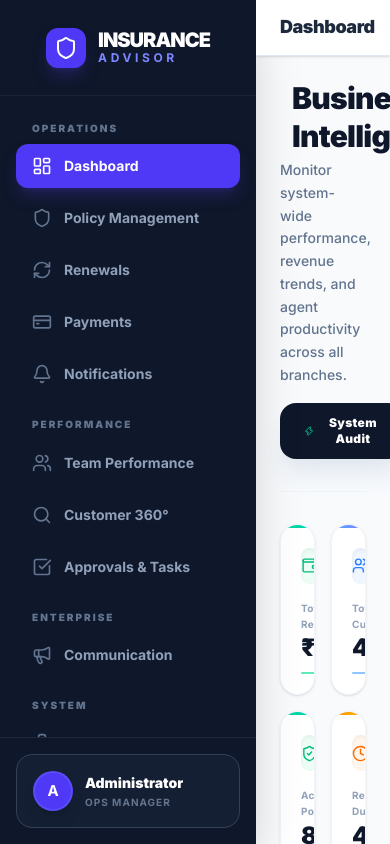
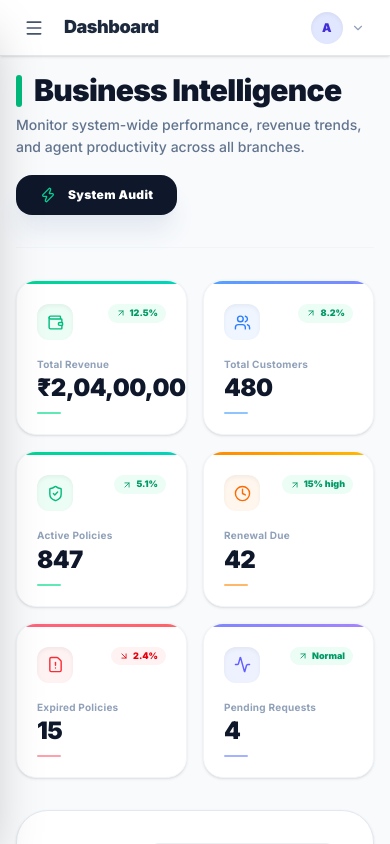
Before and after one commit to Gulhane-Shivani/Insurance_Advisor, a React (Vite) app: page /admin/overview in a window 390 px wide. Built offline with nearby package versions, Linux system fonts and the light colour scheme.

Commit message:
dashboard layouts and navigation for super admin, admin, and agent interfaces

```diff
--- a/src/app/admin/AdminLayout.tsx
+++ b/src/app/admin/AdminLayout.tsx
@@ -14,7 +14,9 @@ import {
   Briefcase,
   RefreshCw,
   CreditCard,
-  Bell
+  Bell,
+  Menu,
+  X
 } from 'lucide-react';
 import { useAuth } from '../../context/AuthContext';
 
@@ -23,6 +25,7 @@ const AdminLayout: React.FC = () => {
   const navigate = useNavigate();
   const location = useLocation();
   const [dropdownOpen, setDropdownOpen] = useState(false);
+  const [isSidebarOpen, setIsSidebarOpen] = useState(false);
   const dropdownRef = useRef<HTMLDivElement>(null);
 
   const handleLogout = () => {
@@ -39,6 +42,11 @@ const AdminLayout: React.FC = () => {
     document.addEventListener('mousedown', handleClickOutside);
     return () => document.removeEventListener('mousedown', handleClickOutside);
   }, []);
+
+  // Close sidebar on route change (mobile)
+  useEffect(() => {
+    setIsSidebarOpen(false);
+  }, [location.pathname]);
 
   const navGroups = [
     {
@@ -78,13 +86,32 @@ const AdminLayout: React.FC = () => {
       const link = group.links.find(l => location.pathname.includes(l.to));
       if (link) return link.label;
     }
+    if (location.pathname.includes('/admin/profile')) return 'Admin Profile';
     return 'Admin Panel';
   };
 
+  const initials = user?.full_name
+    ? user.full_name.split(' ').map((n: string) => n[0]).join('').toUpperCase()
+    : 'A';
+
   return (
     <div className="flex h-screen w-full bg-[#f8fafc] overflow-hidden font-sans antialiased text-slate-900">
-      {/* Sidebar - Matching Super Admin */}
-      <aside className="w-64 bg-slate-900 text-white flex flex-col flex-shrink-0 shadow-2xl z-20">
+
+      {/* Mobile Backdrop */}
+      {isSidebarOpen && (
+        <div
+          className="fixed inset-0 bg-slate-900/50 backdrop-blur-sm z-40 lg:hidden"
+          onClick={() => setIsSidebarOpen(false)}
+        />
+      )}
+
+      {/* Sidebar */}
+      <aside className={`
+        fixed inset-y-0 left-0 z-50 w-64 bg-slate-900 text-white flex flex-col flex-shrink-0 shadow-2xl
+        transition-transform duration-300 ease-in-out
+        ${isSidebarOpen ? 'translate-x-0' : '-translate-x-full'}
+        lg:relative lg:translate-x-0
+      `}>
         <div className="h-24 flex flex-col items-center justify-center bg-slate-900 border-b border-white/5">
           <span className="text-xl font-black tracking-tighter text-white flex items-center gap-3">
             <div className="w-10 h-10 bg-indigo-600 rounded-xl flex items-center justify-center shadow-lg shadow-indigo-900/50">
@@ -133,7 +160,7 @@ const AdminLayout: React.FC = () => {
             className="bg-slate-800/50 rounded-2xl p-4 flex items-center gap-3 border border-slate-700 cursor-pointer hover:bg-slate-800 transition-colors"
           >
             <div className="w-10 h-10 rounded-full bg-indigo-600 flex items-center justify-center flex-shrink-0 text-white font-bold border-2 border-indigo-500/50 shadow-lg">
-              {user?.full_name?.charAt(0) || 'A'}
+              {initials}
             </div>
             <div className="overflow-hidden">
               <p className="text-sm font-black text-white truncate">{user?.full_name || 'Administrator'}</p>
@@ -145,17 +172,24 @@ const AdminLayout: React.FC = () => {
 
       {/* Main Content Wrapper */}
       <div className="flex-1 flex flex-col min-w-0 overflow-hidden relative">
-        {/* Top Header - Slimmer */}
-        <header className="relative h-14 bg-white border-b border-slate-200 flex items-center justify-between px-6 z-40 flex-shrink-0 shadow-sm">
-          <div className="flex items-center gap-4">
+        {/* Top Header */}
+        <header className="relative h-14 bg-white border-b border-slate-200 flex items-center justify-between px-4 md:px-6 z-40 flex-shrink-0 shadow-sm">
+          <div className="flex items-center gap-3">
+            {/* Hamburger - mobile only */}
+            <button
+              onClick={() => setIsSidebarOpen(true)}
+              className="lg:hidden p-2 text-slate-600 hover:bg-slate-100 rounded-lg transition-all"
+            >
+              <Menu size={20} />
+            </button>
             <h1 className="text-lg font-black text-slate-800 tracking-tight">{getPageTitle()}</h1>
-            <div className="h-4 w-px bg-slate-200"></div>
+            <div className="h-4 w-px bg-slate-200 hidden sm:block"></div>
             <p className="text-[10px] font-bold text-slate-400 uppercase tracking-widest hidden md:block">
               {new Date().toLocaleDateString('en-US', { weekday: 'long', month: 'short', day: 'numeric' })}
             </p>
           </div>
 
-          <div className="flex items-center gap-4">
+          <div className="flex items-center gap-3">
             <button
               onClick={() => navigate('/')}
               className="hidden sm:flex items-center gap-1.5 px-3 py-1.5 text-[10px] font-black text-slate-600 bg-slate-100 hover:bg-slate-200 rounded-lg transition-all uppercase tracking-wider"
@@ -171,7 +205,7 @@ const AdminLayout: React.FC = () => {
                 className="flex items-center gap-2 hover:bg-slate-50 p-1 pr-2 rounded-full border border-transparent hover:border-slate-200 transition-all focus:outline-none"
               >
                 <div className="w-8 h-8 rounded-full bg-indigo-100 text-indigo-700 flex items-center justify-center font-black text-xs shadow-inner">
-                  {user?.full_name?.charAt(0) || 'A'}
+                  {initials}
                 </div>
                 <ChevronDown size={14} className={`text-slate-400 transition-transform ${dropdownOpen ? 'rotate-180' : ''}`} />
               </button>
@@ -207,7 +241,7 @@ const AdminLayout: React.FC = () => {
         </header>
 
         {/* Page Content */}
-        <main className="flex-1 overflow-y-auto scrollbar-hide p-6 scroll-smooth">
+        <main className="flex-1 overflow-y-auto scrollbar-hide p-4 md:p-6 scroll-smooth">
           <div className="max-w-7xl mx-auto h-full">
             <Outlet />
           </div>
--- a/src/app/agent_dashboard/page.tsx
+++ b/src/app/agent_dashboard/page.tsx
@@ -36,8 +36,13 @@ const AgentDashboard: React.FC = () => {
   const { logout } = useAuth();
   const navigate = useNavigate();
   const [activeSection, setActiveSection] = useState('Dashboard');
-  const [isSidebarOpen, setIsSidebarOpen] = useState(true);
+  const [isSidebarOpen, setIsSidebarOpen] = useState(false);
   const [searchQuery, setSearchQuery] = useState('');
+
+  const handleNavClick = (id: string) => {
+    setActiveSection(id);
+    setIsSidebarOpen(false); // close on mobile
+  };
 
   // Mock Agent Data
   const agentData = {
@@ -90,6 +95,14 @@ const AgentDashboard: React.FC = () => {
 
   return (
     <div className="flex h-screen bg-[#F0F2F5] overflow-hidden font-sans">
+      {/* Mobile Backdrop */}
+      {isSidebarOpen && (
+        <div
+          className="fixed inset-0 bg-slate-900/50 backdrop-blur-sm z-40 lg:hidden"
+          onClick={() => setIsSidebarOpen(false)}
+        />
+      )}
+
       {/* Sidebar */}
       <aside
         className={`fixed inset-y-0 left-0 z-50 w-72 bg-slate-900 text-white transition-all duration-300 transform ${isSidebarOpen ? 'translate-x-0' : '-translate-x-full'} lg:relative lg:translate-x-0 flex flex-col shadow-2xl`}
@@ -108,7 +121,7 @@ const AgentDashboard: React.FC = () => {
           {navItems.map((item) => (
             <button
               key={item.id}
-              onClick={() => setActiveSection(item.id)}
+              onClick={() => handleNavClick(item.id)}
               className={`w-full flex items-center justify-between px-4 py-3.5 rounded-2xl text-sm font-bold transition-all group ${
                 activeSection === item.id
                 ? 'bg-indigo-600 text-white shadow-lg shadow-indigo-600/20'
--- a/src/app/customer_service_dashboard/index.tsx
+++ b/src/app/customer_service_dashboard/index.tsx
@@ -23,7 +23,7 @@ const CSRDashboard: React.FC = () => {
   const { logout } = useAuth();
   const navigate = useNavigate();
   const [activeSection, setActiveSection] = useState('Overview');
-  const [isSidebarOpen, setIsSidebarOpen] = useState(true);
+  const [isSidebarOpen, setIsSidebarOpen] = useState(false);
   const [isSupportModalOpen, setIsSupportModalOpen] = useState(false);
   const [supportRequest, setSupportRequest] = useState({ subject: '', priority: 'Normal', description: '' });
 
@@ -95,7 +95,7 @@ const CSRDashboard: React.FC = () => {
               {navItems.map((item) => (
                 <button
                   key={item.id}
-                  onClick={() => setActiveSection(item.id)}
+                  onClick={() => { setActiveSection(item.id); setIsSidebarOpen(false); }}
                   className={`w-full flex items-center gap-3 px-5 py-4 rounded-2xl text-sm font-semibold transition-all group ${activeSection === item.id
                       ? 'bg-violet-600 text-white shadow-xl shadow-violet-600/20'
                       : 'text-slate-400 hover:bg-white/5 hover:text-white'
--- a/src/app/super_admin/page.tsx
+++ b/src/app/super_admin/page.tsx
@@ -292,7 +292,7 @@ const SuperAdminDashboard: React.FC = () => {
       {/* Main Content Wrapper */}
       <div className="flex-1 flex flex-col min-w-0 overflow-hidden relative">
         {/* Top Header - Matching Admin Style */}
-        <header className="relative h-20 bg-white/80 backdrop-blur-md border-b border-slate-200 flex items-center justify-between px-8 z-40 flex-shrink-0">
+        <header className="relative h-16 md:h-20 bg-white/80 backdrop-blur-md border-b border-slate-200 flex items-center justify-between px-4 md:px-8 z-40 flex-shrink-0">
           <div className="flex items-center gap-8 flex-1">
             <button onClick={() => setIsSidebarOpen(true)} className="p-2 text-slate-600 lg:hidden">
               <Menu size={20} />
```
